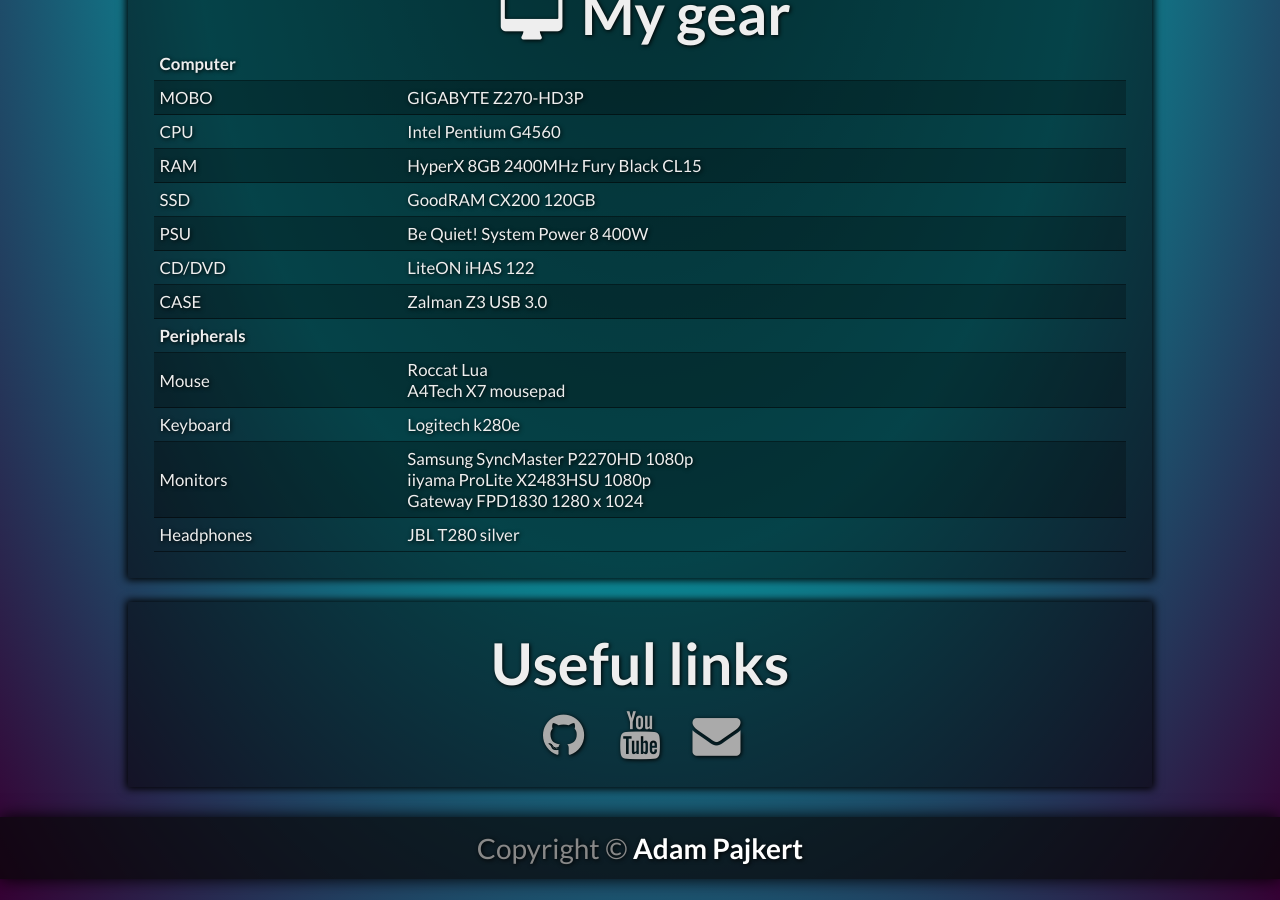
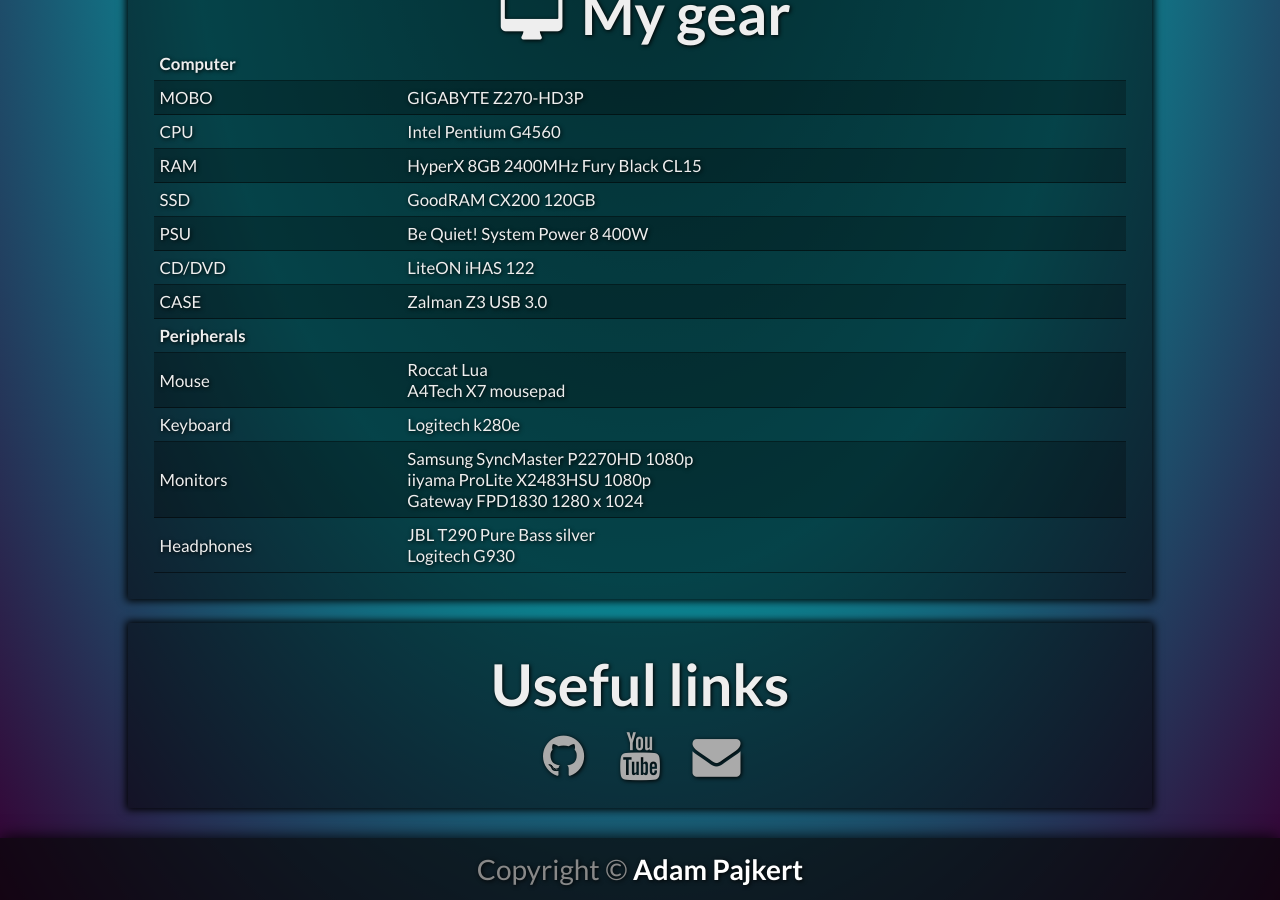
Before and after one commit to pajadam/pajadam.me, a Jekyll site: the page built from index.html, in a window 1280 px wide and 900 px high, scrolled down 1263 px. Built offline with Jekyll 4.4.1, drawn with Linux system fonts in a browser that asks for light colours.

Commit message:
Update gear info

```diff
--- a/_includes/parts/gear.html
+++ b/_includes/parts/gear.html
@@ -55,6 +55,9 @@
     </tr>
     <tr>
         <td>Headphones</td>
-        <td>JBL T280 silver</td>
+        <td>
+            JBL T290 Pure Bass silver <br>
+            Logitech G930
+        </td>
     </tr>
 </table>
```
